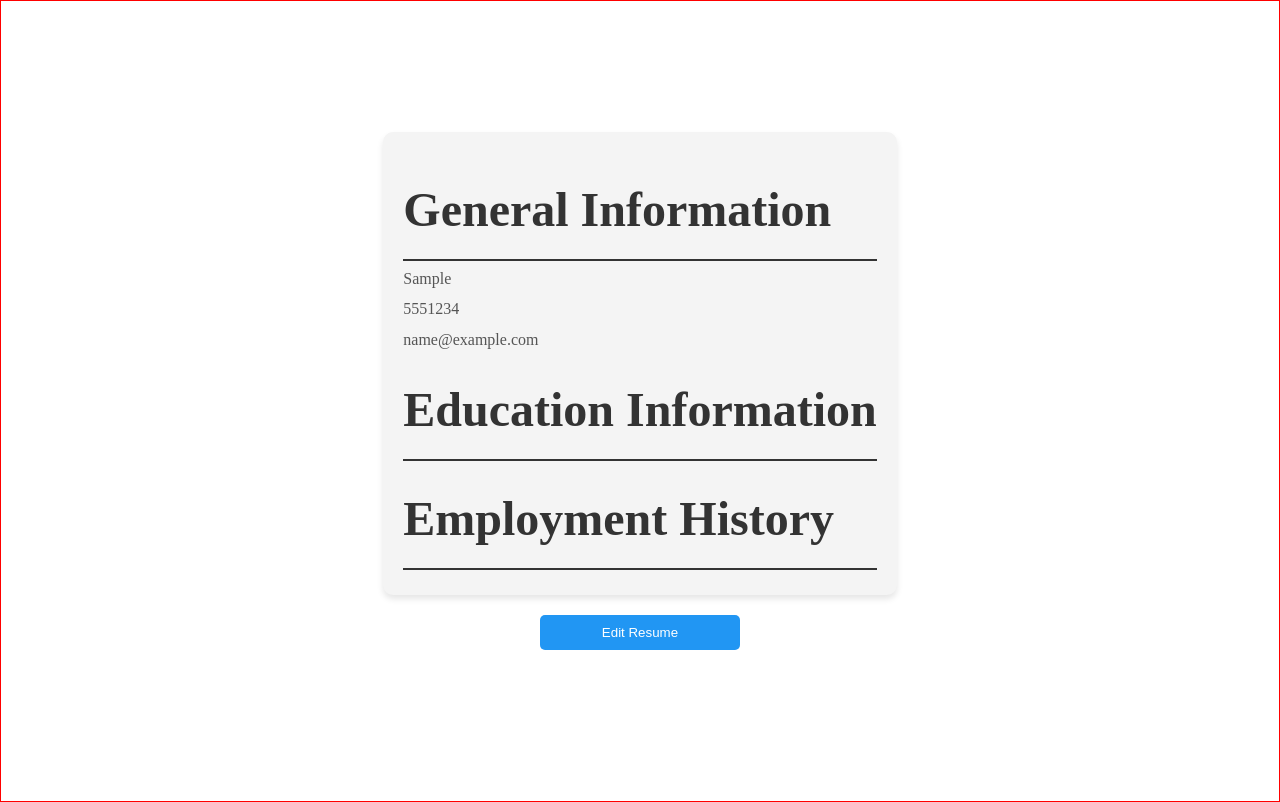
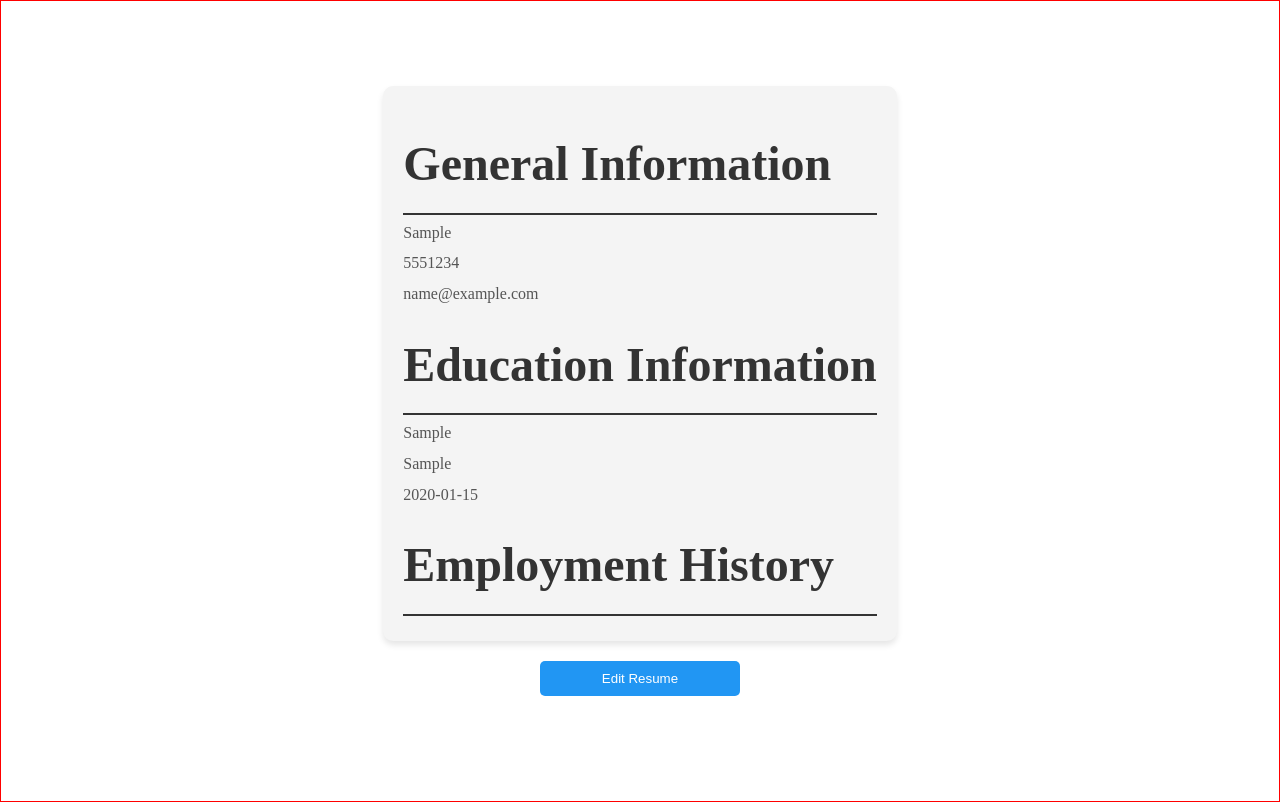
Before and after one commit to CrispysCode/build-a-resume, a React (Vite) app: page / in a window 1280 px wide. Both pictures are taken after typing "Sample", "5551234", "name@example.com", "Sample", "Sample", "2020-01-15" into the empty fields and a click on the button "Generate Resume". Built offline with nearby package versions, Linux system fonts and the light colour scheme.

Commit message:
generate resume now renders multiple education history components

```diff
--- a/src/components/Display.jsx
+++ b/src/components/Display.jsx
@@ -11,9 +11,13 @@ export default function Display({ resume }) {
             <p>{general.email}</p>
 
             <h2>Education Information</h2>
-            <p>{education.school}</p>
-            <p>{education.study}</p>
-            <p>{education.gradDate}</p>
+            {education.map((edu, index) => (
+               <div key={index} className="education-entry">
+               <p>{edu.school}</p>
+            <p>{edu.study}</p>
+            <p>{edu.gradDate}</p>
+            </div>
+            ))}
 
             <h2>Employment History</h2>
             <p>{work.company}</p>
--- a/src/styles/EducationInfo.css
+++ b/src/styles/EducationInfo.css
@@ -1,4 +1,4 @@
-.education {
+.educationEntry {
     display: flex;
     flex-direction: column;
     align-items: center;
--- a/src/styles/JobInfo.css
+++ b/src/styles/JobInfo.css
@@ -1,4 +1,4 @@
-.job {
+.jobEntry {
     display: flex;
     flex-direction: column;
     align-items: center;
```
